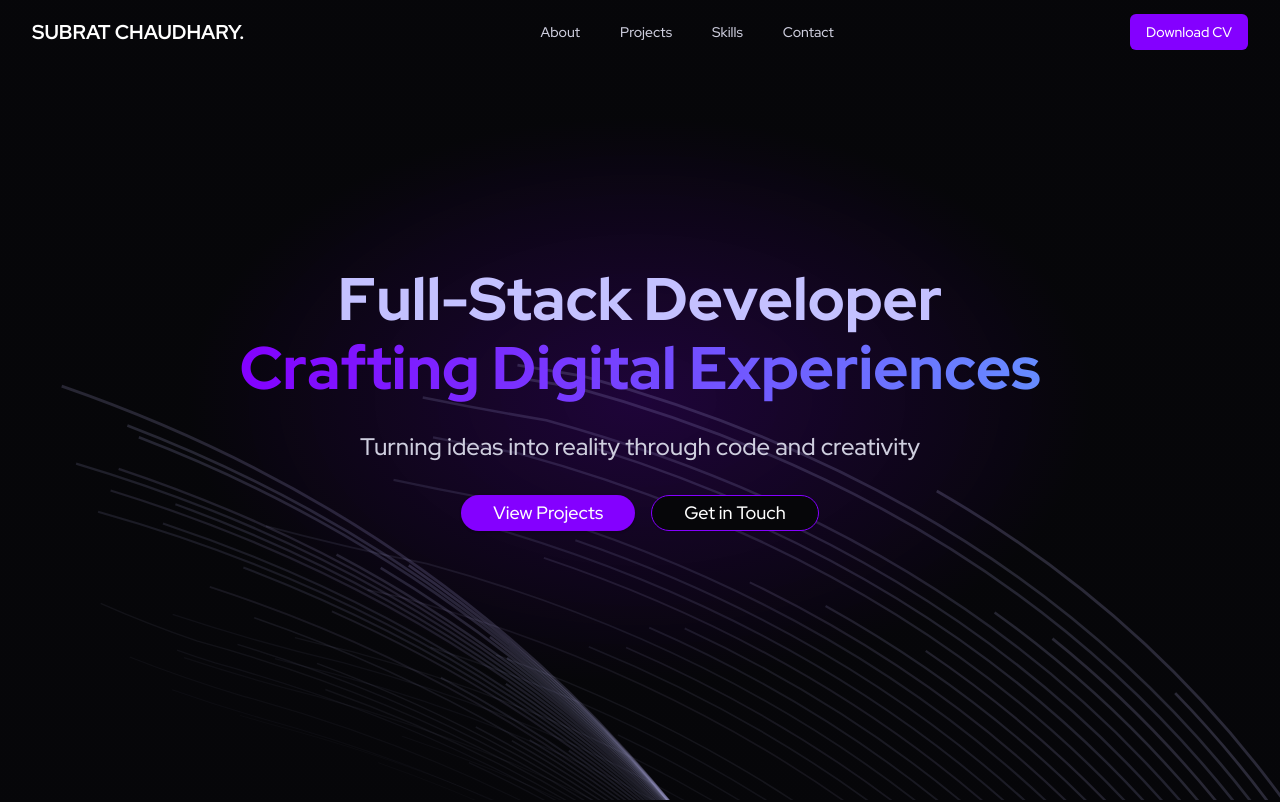
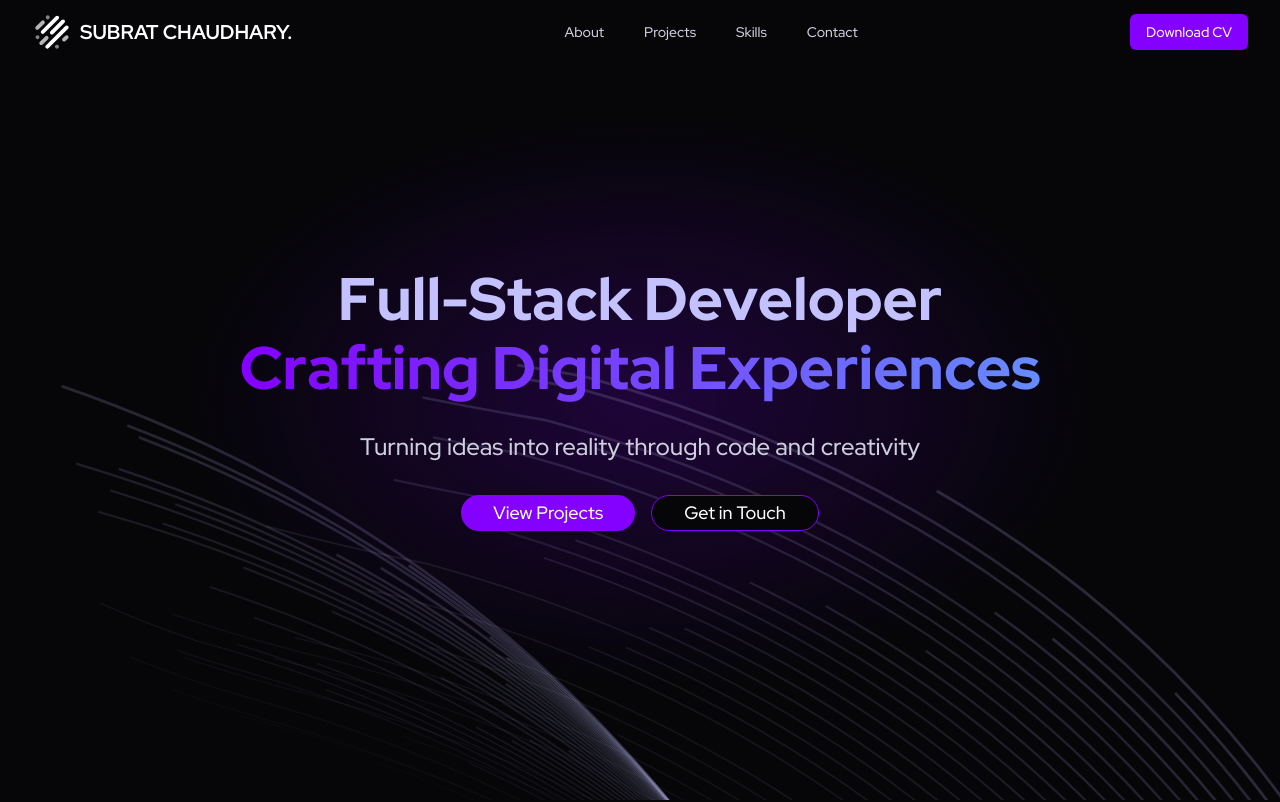
Before and after one commit to Subrat6844/portfolio, a Next.js app: page / in a window 1280 px wide. Shown: the top 802 px of the page. Built offline with nearby package versions, Linux system fonts and the light colour scheme.

Commit message:
logo add

```diff
--- a/src/app/page.tsx
+++ b/src/app/page.tsx
@@ -4,7 +4,7 @@ import { Skills } from "@/components/skills";
 import Projects from "@/components/project";
 import { OrbitalSkills } from "@/components/orbital-skills";
 import Contact from "@/components/contact";
-import Footer from "@/components/footer";
+import {Footer} from "@/components/footer";
 
 export default function Home() {
 	return (
--- a/src/components/footer.tsx
+++ b/src/components/footer.tsx
@@ -18,7 +18,7 @@ const Twitter = () => (
 		<path d="M14.095479,10.316482L22.286354,1h-1.940718l-7.115352,8.087682L7.551414,1H1l8.589488,12.231093L1,23h1.940717  l7.509372-8.542861L16.448587,23H23L14.095479,10.316482z M11.436522,13.338465l-0.871624-1.218704l-6.924311-9.68815h2.981339  l5.58978,7.82155l0.867949,1.218704l7.26506,10.166271h-2.981339L11.436522,13.338465z" />
 	</svg>
 );
-export default function Footer() {
+export function Footer() {
 	return (
 		<footer className="bg-background border-t border-muted-foreground/20 py-8">
 			<div className="container mx-auto px-4 sm:px-6 lg:px-8">
--- /dev/null
+++ b/src/components/logo.tsx
@@ -0,0 +1,56 @@
+import { cn } from "@/lib/utils"
+
+interface LogoProps {
+  className?: string
+  showText?: boolean
+}
+
+export function Logo({ className, showText = true }: LogoProps) {
+  return (
+    <div className={cn("flex items-center", className)}>
+      <svg
+        fill="none"
+        height="48"
+        viewBox="0 0 40 48"
+        width="40"
+        xmlns="http://www.w3.org/2000/svg"
+        className="w-8 h-8 md:w-10 md:h-10"
+      >
+        <g clipRule="evenodd" fill="#fff" fillRule="evenodd">
+          <path
+            d="m4.29111 28.6025c.90712.9019.9071 2.3641-.00003 3.266l-.04646.0462c-.90713.9019-2.37788.9018-3.284994-.0001-.9071177-.9019-.9071038-2.3641.000031-3.266l.046453-.0462c.90714-.9019 2.37788-.9018 3.285.0001z"
+            opacity=".5"
+          />
+          <path
+            d="m15.2112 29.298c.9055.9035.9028 2.3658-.006 3.266l-6.43424 6.3741c-.90876.9002-2.3795.8976-3.28499-.0059-.90548-.9035-.90282-2.3658.00594-3.266l6.43429-6.3741c.9088-.9002 2.3795-.8976 3.285.0059z"
+            opacity=".7"
+          />
+          <path
+            d="m23.9431 40.2706c.7116-1.0613 2.1538-1.348 3.2212-.6405l.1394.0923c1.0674.7075 1.3558 2.1414.6442 3.2026-.7116 1.0613-2.1538 1.3481-3.2212.6406l-.1394-.0924c-1.0674-.7075-1.3558-2.1414-.6442-3.2026z"
+            opacity=".5"
+          />
+          <path
+            d="m39.2728 28.4638c.9072.9019.9072 2.3641 0 3.266l-3.159 3.1408c-.9072.9019-2.3779.9019-3.285 0s-.9071-2.3641 0-3.266l3.1591-3.1408c.9071-.9019 2.3778-.9019 3.2849 0z"
+            opacity=".7"
+          />
+          <path d="m39.3197 16.8473c.9071.9019.9071 2.3642 0 3.266l-23.3446 23.2098c-.9071.9019-2.3779.9019-3.285 0s-.9071-2.3641 0-3.266l23.3446-23.2098c.9071-.9019 2.3778-.9019 3.285 0z" />
+          <path d="m34.905 9.71133c.9072.90187.9072 2.36417 0 3.26607l-13.426 13.3485c-.9071.9019-2.3779.9019-3.285 0s-.9071-2.3642 0-3.2661l13.4261-13.34847c.9071-.90189 2.3778-.90189 3.2849 0z" />
+          <path d="m27.8187 5.18362c.9077.90128.9087 2.36353.0022 3.26603l-17.2588 17.18215c-.90647.9025-2.37721.9035-3.28495.0022-.90773-.9013-.90872-2.3635-.00221-3.266l17.25876-17.18218c.9065-.9025 2.3772-.90348 3.285-.0022z" />
+          <path
+            d="m10.7276 10.6841c.9056.9035.9031 2.3657-.0056 3.266l-6.75949 6.6974c-.90869.9003-2.37943.8978-3.28499-.0056-.905563-.9035-.903032-2.3657.005654-3.2661l6.759476-6.6973c.90868-.90034 2.37942-.89783 3.28495.0056z"
+            opacity=".7"
+          />
+          <path
+            d="m14.8678 4.00024c1.2828 0 2.3228 1.03397 2.3228 2.30944v.23094c0 1.27546-1.04 2.30943-2.3228 2.30943-1.2829 0-2.3229-1.03397-2.3229-2.30943v-.23094c0-1.27547 1.04-2.30944 2.3229-2.30944z"
+            opacity=".5"
+          />
+        </g>
+      </svg>
+      {showText && (
+        <span className="ml-2 uppercase text-xl font-bold text-white">
+          Subrat Chaudhary.
+        </span>
+      )}
+    </div>
+  )
+}
--- a/src/components/navbar.tsx
+++ b/src/components/navbar.tsx
@@ -5,6 +5,7 @@ import Link from "next/link";
 import { Button } from "@/components/ui/button";
 import { Menu, X } from "lucide-react";
 import { motion, AnimatePresence } from "framer-motion";
+import { Logo } from "./logo";
 import type React from "react";
 import { BoxReveal } from "./ui/box-reveal";
 
@@ -23,23 +24,19 @@ export default function Navbar() {
 	return (
 		<nav
 			className={`fixed top-0 left-0 right-0 z-50 transition-all duration-300 ${
-				isScrolled ? "bg-background/80 backdrop-blur-md" : "bg-transparent"
+				isScrolled
+					? "bg-background/80 backdrop-blur-md shadow-lg"
+					: "bg-transparent"
 			}`}
 		>
 			<div className="container mx-auto px-4 sm:px-6 lg:px-8">
 				<div className="flex items-center justify-between h-16">
+					<Link href="/" className="group">
 						<BoxReveal>
-						<Link href="/" className="group">
-							<motion.span
-								initial={{ opacity: 0 }}
-								animate={{ opacity: 1 }}
-								transition={{ duration: 0.5 }}
-								className="text-xl uppercase font-bold text-white group-hover:opacity-80 transition-opacity"
-							>
-								Subrat Chaudhary.
-							</motion.span>
+							<Logo showText={false} className="md:hidden" />
+							<Logo className="hidden md:flex" />
+						</BoxReveal>
 					</Link>
-					</BoxReveal>
 					<div className="hidden md:flex space-x-4">
 						<BoxReveal>
 							<NavLink href="#about">About</NavLink>
--- a/src/components/skills.tsx
+++ b/src/components/skills.tsx
@@ -64,6 +64,7 @@ export function Skills() {
 							key={skill.name}
 							className="bg-muted/30 rounded-lg p-4 backdrop-blur-sm"
 							variants={itemVariants}
+							viewport={{ once: true }}
 						>
 							<div className="flex justify-between items-center mb-2">
 								<span className="text-lg font-semibold">{skill.name}</span>
@@ -75,7 +76,7 @@ export function Skills() {
 									initial={{ scaleX: 0 }}
 									whileInView={{ scaleX: 1 }}
 									viewport={{ once: true }}
-									transition={{ duration: 0.8, ease: "easeOut" }}
+									transition={{ duration: 1.5, ease: "easeOut" }}
 									style={{ originX: 0, width: `${skill.level}%` }}
 								/>
 							</div>
```
Lines whose indentation alone changed are shown as unchanged.
